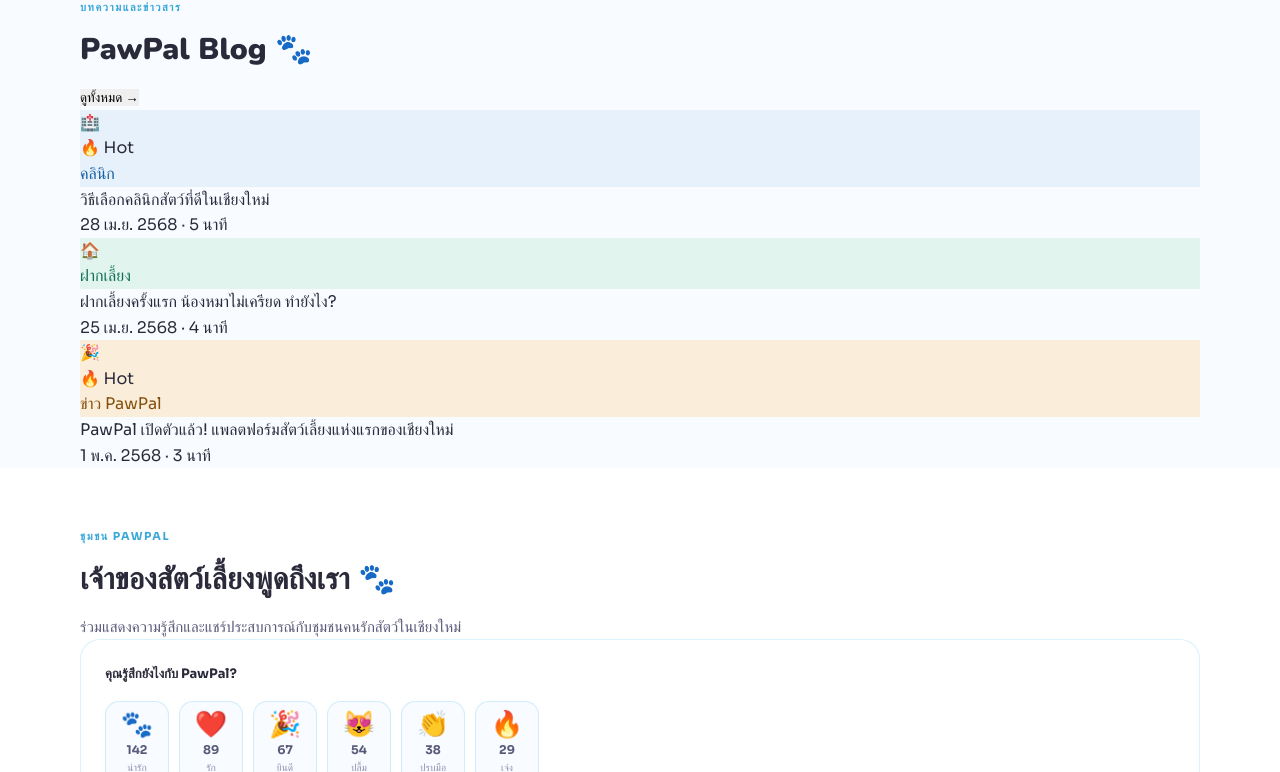
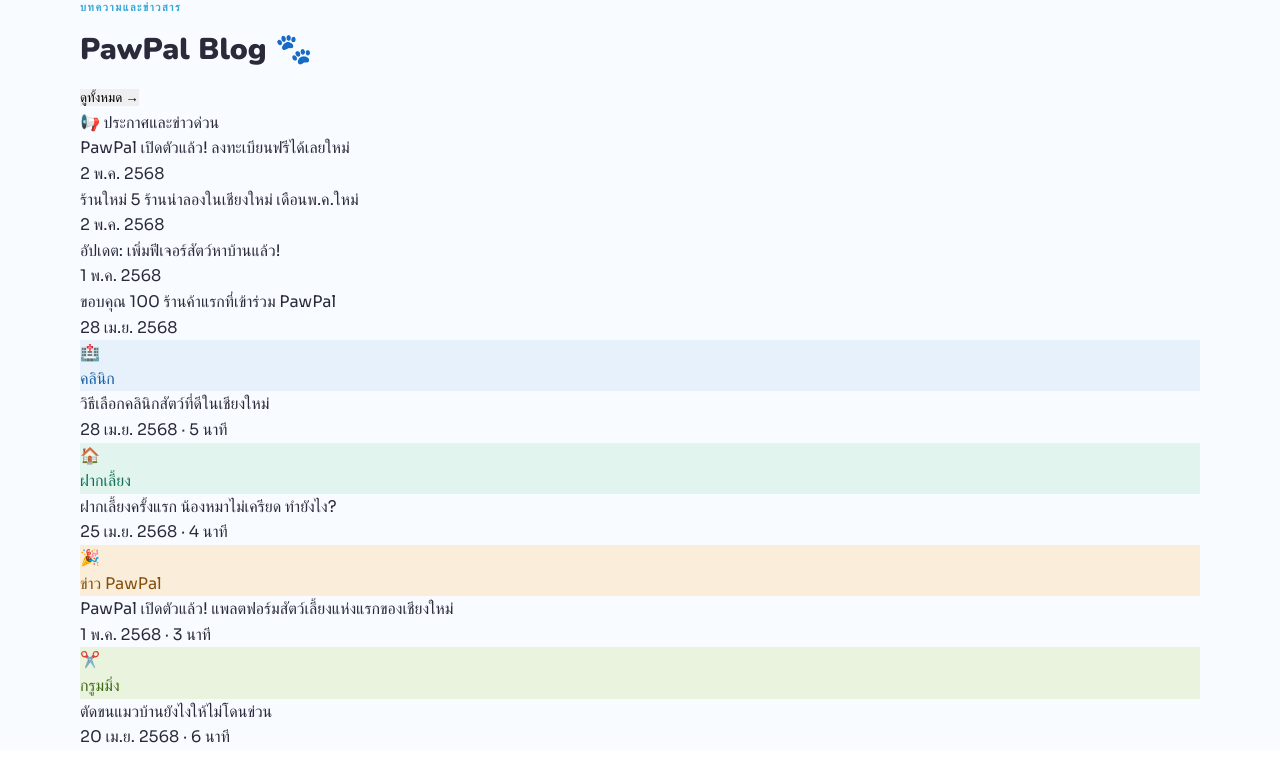
Before and after one commit to Neomedica/Animal-service, a React (Create React App) app: page / in a window 1280 px wide. Shown: the part 3568-4340 px from the top of the page. Built offline with nearby package versions, Linux system fonts and the light colour scheme.

Commit message:
blog two cols announce left blog right

```diff
--- a/src/pages/HomePage.jsx
+++ b/src/pages/HomePage.jsx
@@ -166,20 +166,33 @@
             <div><div className={styles.sectionLabel}>บทความและข่าวสาร</div><h2 className={styles.sectionTitle}>PawPal Blog 🐾</h2></div>
             <button className={styles.btnViewAll} onClick={()=>navigate('/blog')}>ดูทั้งหมด →</button>
           </div>
-          <div className={styles.blogGrid}>
-            {BLOG_POSTS.slice(0,3).map(post=>(
-              <div key={post.id} className={styles.blogCard} onClick={()=>navigate(`/blog/${post.slug}`)}>
-                <div className={styles.blogCardImg} style={{background:post.categoryBg}}>
-                  <span className={styles.blogEmoji}>{post.emoji}</span>
-                  {post.hot&&<div className={styles.hotBadge}>🔥 Hot</div>}
+          <div className={styles.blogTwoCols}>
+            <div className={styles.announceBox}>
+              <div className={styles.announceTitle}>📢 ประกาศและข่าวด่วน</div>
+              {[
+                {title:'PawPal เปิดตัวแล้ว! ลงทะเบียนฟรีได้เลย', date:'2 พ.ค. 2568', isNew:true, slug:'pawpal-launch'},
+                {title:'ร้านใหม่ 5 ร้านน่าลองในเชียงใหม่ เดือนพ.ค.', date:'2 พ.ค. 2568', isNew:true, slug:'new-shops'},
+                {title:'อัปเดต: เพิ่มฟีเจอร์สัตว์หาบ้านแล้ว!', date:'1 พ.ค. 2568', isNew:false, slug:'pawpal-launch'},
+                {title:'ขอบคุณ 100 ร้านค้าแรกที่เข้าร่วม PawPal', date:'28 เม.ย. 2568', isNew:false, slug:'pawpal-launch'},
+              ].map((a,i)=>(
+                <div key={i} className={styles.announceItem} onClick={()=>navigate(`/blog/${a.slug}`)}>
+                  <div className={styles.announceItemTitle}>{a.title}{a.isNew&&<span className={styles.announceNew}>ใหม่</span>}</div>
+                  <div className={styles.announceItemDate}>{a.date}</div>
                 </div>
-                <div className={styles.blogCardBody}>
-                  <div className={styles.blogCatTag} style={{color:post.categoryColor,background:post.categoryBg}}>{post.category}</div>
-                  <div className={styles.blogCardTitle}>{post.title}</div>
-                  <div className={styles.blogCardMeta}>{post.date} · {post.readMin} นาที</div>
+              ))}
+            </div>
+            <div className={styles.blogListBox}>
+              {BLOG_POSTS.slice(0,4).map(post=>(
+                <div key={post.id} className={styles.blogListCard} onClick={()=>navigate(`/blog/${post.slug}`)}>
+                  <div className={styles.blogListImg} style={{background:post.categoryBg}}>{post.emoji}</div>
+                  <div className={styles.blogListBody}>
+                    <div className={styles.blogListCat} style={{color:post.categoryColor,background:post.categoryBg}}>{post.category}</div>
+                    <div className={styles.blogListTitle}>{post.title}</div>
+                    <div className={styles.blogListMeta}>{post.date} · {post.readMin} นาที</div>
+                  </div>
                 </div>
-              </div>
-            ))}
+              ))}
+            </div>
           </div>
         </div>
       </section>
```
